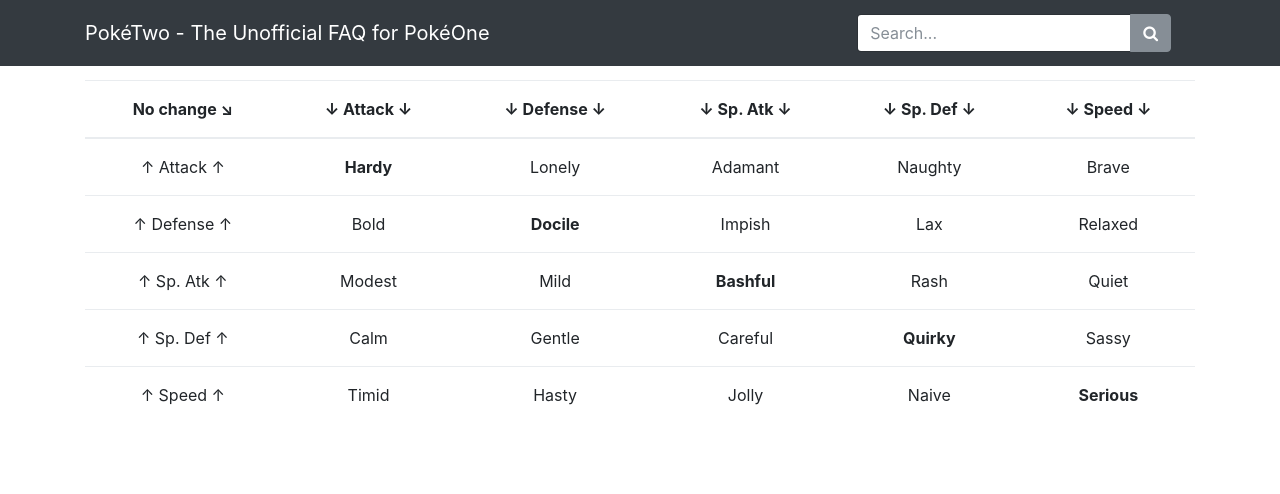
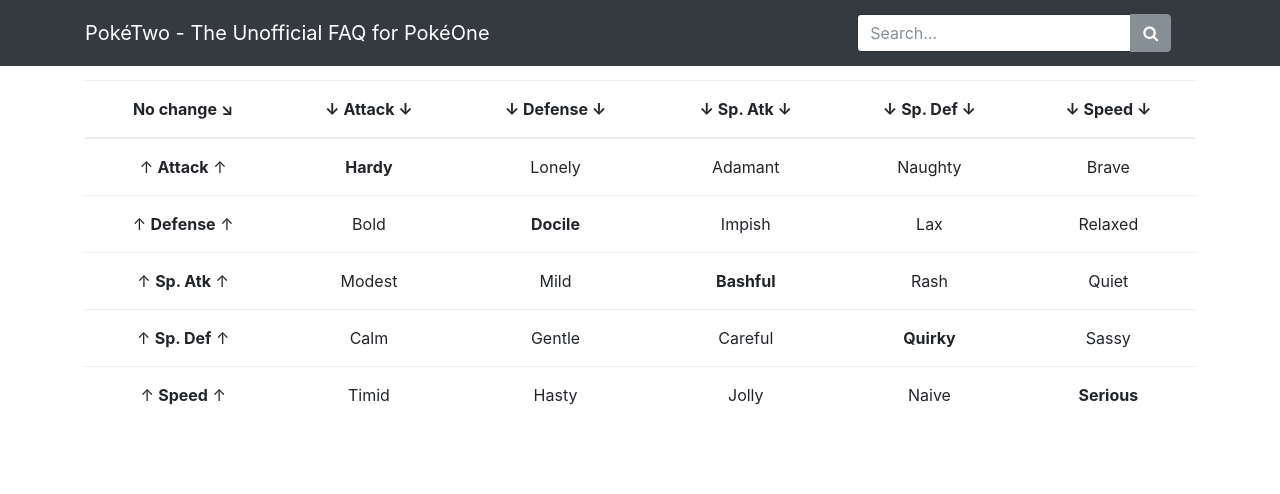
Before and after one commit to X3I/poketwo.com, a Jekyll site: the page built from _pages/guides/Natures.md, in a window 1280 px wide. Shown: the top 494 px of the page. Built offline with Jekyll 4.4.1, drawn with Linux system fonts in a browser that asks for light colours; nearby versions of some CDN libraries; our own code applies the rules of GitHub Pages for plain Markdown files.

```diff
--- a/_pages/guides/Natures.md
+++ b/_pages/guides/Natures.md
@@ -2,8 +2,8 @@
 
 |   No change ↘  |  ↓ Attack  ↓ |  ↓ Defense ↓  |  ↓ Sp. Atk ↓  |  ↓ Sp. Def ↓  |  ↓ Speed ↓  |
 | :---: | :---: | :---: | :---: | :---: | :---: |
-| ↑ Attack ↑ | **Hardy** | Lonely | Adamant | Naughty | Brave|
-| ↑ Defense ↑  | Bold | **Docile** | Impish | Lax | Relaxed |
-| ↑ Sp. Atk ↑  | Modest | Mild | **Bashful** | Rash | Quiet |
-| ↑ Sp. Def ↑  | Calm | Gentle | Careful | **Quirky** | Sassy |
-| ↑ Speed ↑  | Timid | Hasty | Jolly | Naive | **Serious** |
+| ↑ **Attack** ↑ | **Hardy** | Lonely | Adamant | Naughty | Brave|
+| ↑ **Defense** ↑  | Bold | **Docile** | Impish | Lax | Relaxed |
+| ↑ **Sp. Atk** ↑  | Modest | Mild | **Bashful** | Rash | Quiet |
+| ↑ **Sp. Def** ↑  | Calm | Gentle | Careful | **Quirky** | Sassy |
+| ↑ **Speed** ↑  | Timid | Hasty | Jolly | Naive | **Serious** |
```
